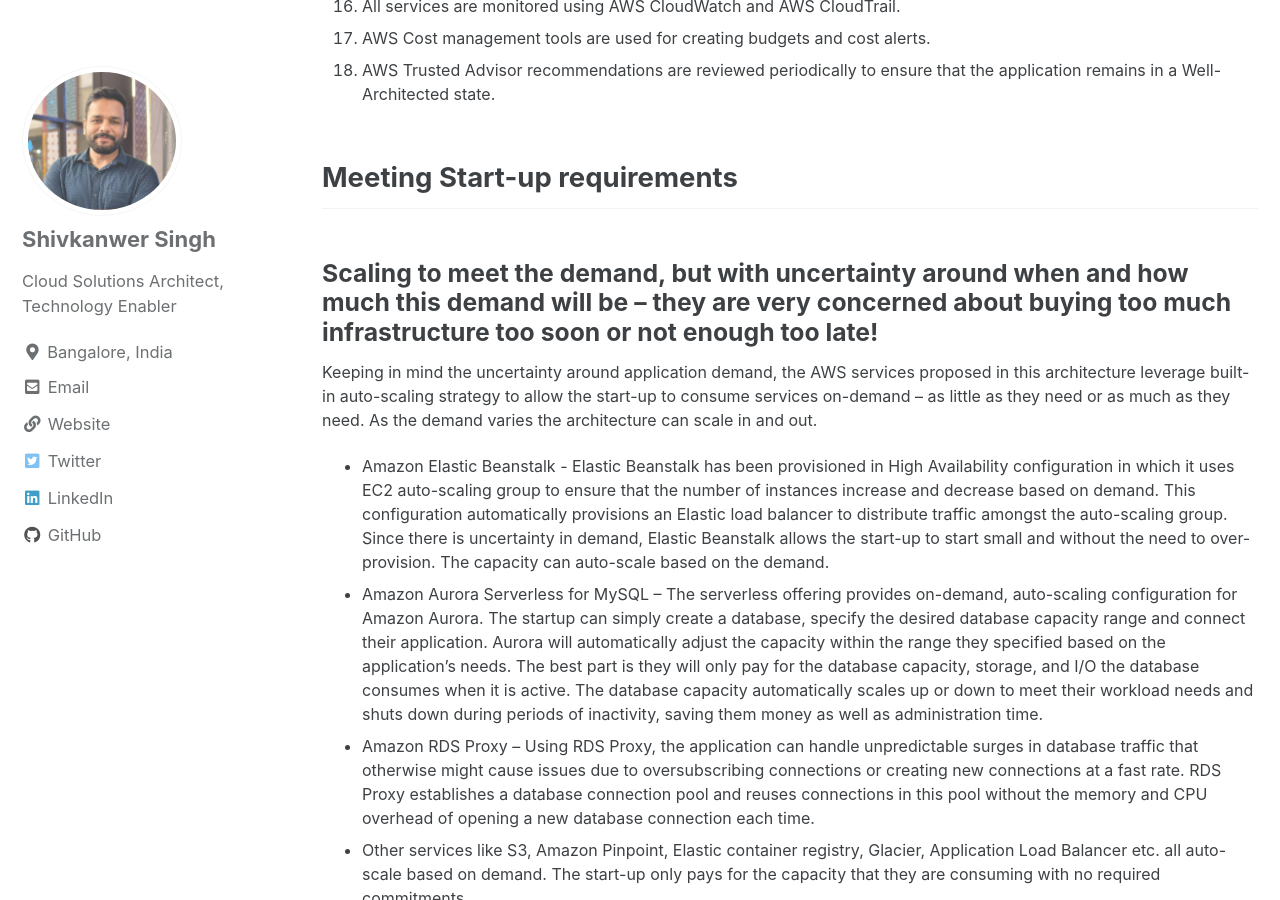
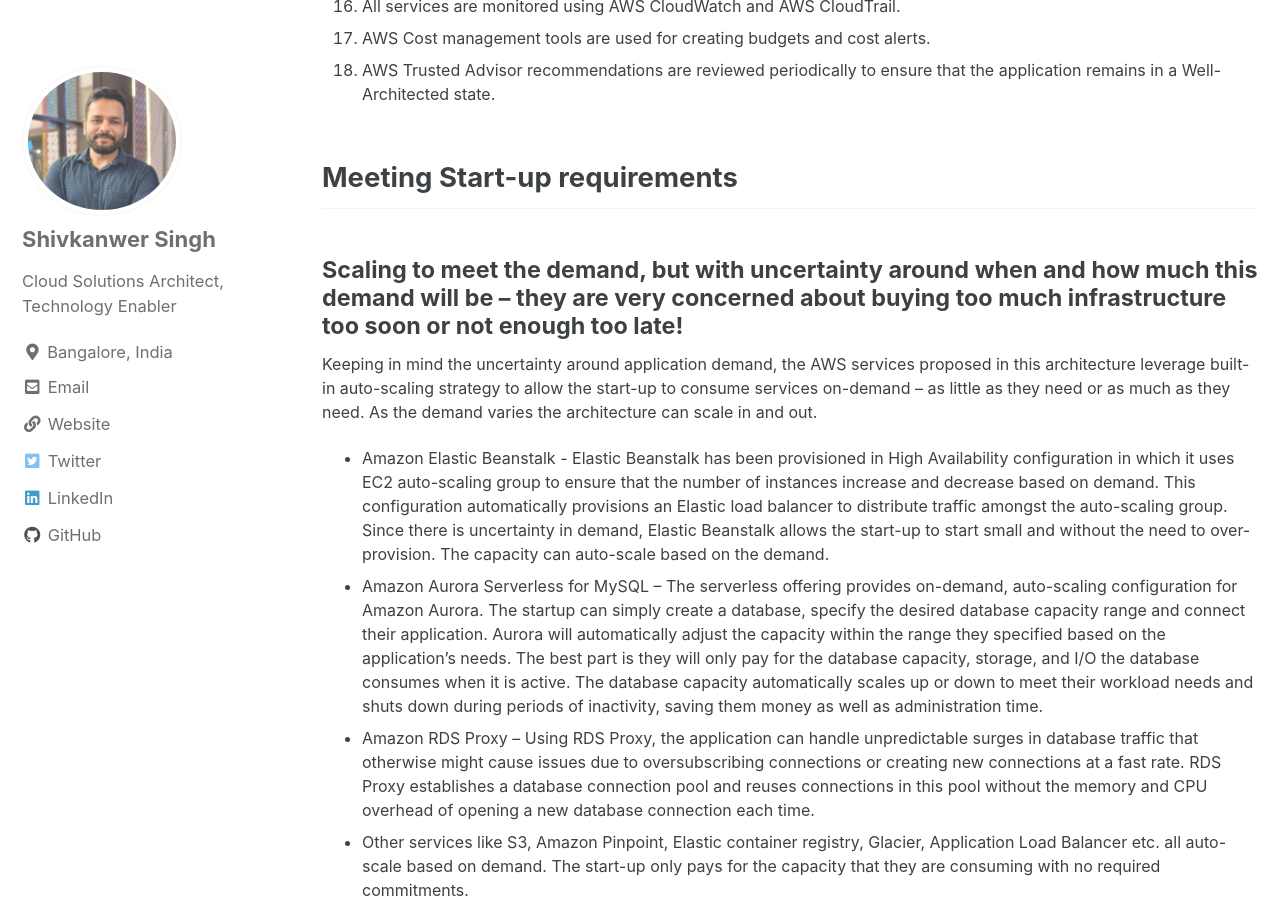
Before and after one commit to shivkanwer/shivkanwer.github.io, a Jekyll site: the page built from _posts/2023-08-27-aws-architecture-design-a-start-up-case-study.md, in a window 1280 px wide and 900 px high, scrolled down 3229 px. Built offline with Jekyll 4.4.1, drawn with Linux system fonts in a browser that asks for light colours; cached includes are drawn as plain includes; comment, search, counter and statistics services are not loaded.

Commit message:
Format update

```diff
--- a/_posts/2023-08-27-aws-architecture-design-a-start-up-case-study.md
+++ b/_posts/2023-08-27-aws-architecture-design-a-start-up-case-study.md
@@ -65,14 +65,14 @@
 
 ## Meeting Start-up requirements
 
-### Scaling to meet the demand, but with uncertainty around when and how much this demand will be – they are very concerned about buying too much infrastructure too soon or not enough too late!
+#### Scaling to meet the demand, but with uncertainty around when and how much this demand will be – they are very concerned about buying too much infrastructure too soon or not enough too late!
 Keeping in mind the uncertainty around application demand, the AWS services proposed in this architecture leverage built-in auto-scaling strategy to allow the start-up to consume services on-demand – as little as they need or as much as they need. As the demand varies the architecture can scale in and out.
 - Amazon Elastic Beanstalk - Elastic Beanstalk has been provisioned in High Availability configuration in which it uses EC2 auto-scaling group to ensure that the number of instances increase and decrease based on demand. This configuration automatically provisions an Elastic load balancer to distribute traffic amongst the auto-scaling group. Since there is uncertainty in demand, Elastic Beanstalk allows the start-up to start small and without the need to over-provision. The capacity can auto-scale based on the demand.
 - Amazon Aurora Serverless for MySQL – The serverless offering provides on-demand, auto-scaling configuration for Amazon Aurora. The startup can simply create a database, specify the desired database capacity range and connect their application. Aurora will automatically adjust the capacity within the range they specified based on the application’s needs. The best part is they will only pay for the database capacity, storage, and I/O the database consumes when it is active. The database capacity automatically scales up or down to meet their workload needs and shuts down during periods of inactivity, saving them money as well as administration time.
 - Amazon RDS Proxy – Using RDS Proxy, the application can handle unpredictable surges in database traffic that otherwise might cause issues due to oversubscribing connections or creating new connections at a fast rate. RDS Proxy establishes a database connection pool and reuses connections in this pool without the memory and CPU overhead of opening a new database connection each time.
 - Other services like S3, Amazon Pinpoint, Elastic container registry, Glacier, Application Load Balancer etc. all auto-scale based on demand. The start-up only pays for the capacity that they are consuming with no required commitments.
 
-### Disaster Recovery planning:
+#### Disaster Recovery planning:
 Based on the start-up requirements and their dependency on this application, a Warm standby disaster recovery strategy is suggested in this case to minimize the recovery time:
 - Pre-provision the networking infrastructure like VPC, Subnets, Internet Gateway, NAT Gateway etc. in the secondary region.
 - Starting with the application tier, a warm standby of the Elastic Beanstalk environment is provisioned in the secondary region. To optimize the cost the environment is kept is kept at minimal scale. Route 53 failover strategy will be leveraged to route the traffic to standby region in case of a failure in the primary region.
@@ -82,31 +82,31 @@
 - On every release the DevOps process is utilized to deploy the new version of the application in both Primary and Secondary regions. This keeps the secondary region up to date with any application changes. However, the AWS DevOps services are region scoped and do not provide built-in disaster recovery or geo-replication features, in case of disaster the startup could lose the ability to do code check-ins and perform on-demand application deployment. AWS recommends creating two repositories in different regions and configuring Git client to push changes to both respositores at once.
 - Amazon Cognito is one of the most critical services in this architecture and servers as the entry point for users. Unfortunately, it is a region scoped service and does not support built-in disaster recovery to the secondary region. AWS provides guidance on developing custom solution for replicating user pools across regions. Since this is the most crucial service it is advisable to put development effort into building a custom replication solution. Here is an example of one way of achieving this [How UnitedHealth Group Improved Disaster Recovery for Machine-to-Machine Authentication](https://aws.amazon.com/blogs/architecture/how-unitedhealth-group-improved-disaster-recovery-for-machine-to-machine-authentication/). However, in case the development effort is very high, advice is to explore similar 3rd party solutions like *Azure AD B2C*, *Okta* etc. which offer built-in DR.
 
-### Manage user identities & sync user specific data across multiple devices
+#### Manage user identities & sync user specific data across multiple devices
 Amazon Cognito is used for handling user authentication and authorization for the application. Amazon Cognito Sync is a feature of Cognito that enables cross-device syncing of application-related user data. This feature can be used to synchronize user profile data across mobile devices and web applications.
 
-### Ability to run analytics on top of collected data, with analytics they should be able to visualize & understand app data usage:
+#### Ability to run analytics on top of collected data, with analytics they should be able to visualize & understand app data usage:
 - Amazon Pinpoint is an AWS service that start-up can use to engage with their customers across multiple channels. Using Amazon Pinpoint start-up can analyse and understand their application usage as well as customer behaviour. They can get insights like how many customers use their application, which features does the customer use most, retention rate etc. They can use this data to improve the usability of their application and to increase customer engagement, satisfaction, and retention. Amazon Pinpoint also offers visualization features.
 - Amazon Pinpoint can save the collected data for up to 90 days. To keep the data for long term analytics and compliance requirements, the data is moved to S3 bucket. Additionally, the start-up can use Amazon QuickSight to perform advanced analytics and create interactive dashboards.
 
-### Ability for Service Providers to send notifications to consumer:
+#### Ability for Service Providers to send notifications to consumer:
 Amazon Pinpoint is used for sending push notifications to the customers.
 
-### Ability to configure their database and data access layer for high performance and throughput:
+#### Ability to configure their database and data access layer for high performance and throughput:
 Amazon Aurora Serverless for MySQL database is recommended for the start-up in this scenario. Amazon Aurora delivers 5x performance and throughput over stock MySQL. The serverless offering provides on-demand, auto-scaling configuration for Amazon Aurora. This will allow the start-up to run their database in AWS without managing database capacity. Manually managing database capacity can take up valuable time and can lead to inefficient use of database resources. With Aurora Serverless, they can simply create a database, specify the desired database capacity range, and connect their application. Aurora will automatically adjust the capacity within the range they specified based on the application’s needs. The best part is they will only pay for the database capacity, storage, and I/O the database consumes when it is active. The database capacity automatically scales up or down to meet their workload needs and shuts down during periods of inactivity, saving them money as well as administration time.
 
-### Effective distribution of load:
+#### Effective distribution of load:
 The architecture proposes multi-level traffic distribution:
 - Level 1: To handle cross-region traffic routing and failover, the architecture makes use of Route 53.
 - Level 2: To enable load balancing at the instance level, the Elastic Beanstalk environment is equipped with an Application Load Balancer to distribute traffic among the multiple EC2 instances hosting the application workload.
 
-### A self-healing infrastructure that recovers from failed service instances:
+#### A self-healing infrastructure that recovers from failed service instances:
 All the services proposed for this architecture leverage the AWS Availability Zones to ensure high availability and resilience:
 - Route 53 is a global service and offers 100% availability SLA. Application Load Balancer is inherently HA with built-in support for leveraging multiple AZs.
 - Both Elastic Beanstalk and Amazon Aurora ensure high availability by leveraging the multi-AZ deployment.
 - Other services like Amazon S3, Amazon Cognito, KMS, Amazon Pinpoint, Kinesis Data Firehose, AWS DevOps services etc. are region scoped and inherently highly available. These services are built to leverage multiple availability zones and any infrastructure issues are automatically mitigated to ensure resiliency.
 
-### Security of data at rest and in transit:
+#### Security of data at rest and in transit:
 The proposed architecture relies on multiple services for storing and accessing the data:
 - Amazon Aurora Serverless for MySQL – Data at rest is encrypted using Keys from AWS Key Management Service. The encryption is applied to not only the data at rest but also to the automated backups, snapshots, and replicas of the database. Amazon Aurora uses SSL/TLS to secure data in transit.
 - Amazon S3 – Data at rest is encrypted using Keys from AWS Key Management Service. Data in transit is protected using SSL/TLS.
@@ -118,15 +118,15 @@
 - Data to and from application – AWS Certificate Manager is used to store and access SSL certificates used by various services to protect the data to and from the application.
 - AWS CodeCommit – CodeCommit repositories are automatically encrypted at rest. No customer action is required. CodeCommit also encrypts repository data in transit. You can use either the HTTPS protocol, the SSH protocol, or both with CodeCommit repositories.
 
-### Securing access to the environment as the delivery team expands:
+#### Securing access to the environment as the delivery team expands:
 Delivery team or any other stakeholders are given access to AWS environment through AWS Identity and Access Management (IAM). IAM user groups have been leveraged to provide required permissions to users with different roles like Admins, Developers, Testers etc. The principle of least privileges has been followed. As the team expands new users can be easily added to the different groups based on their roles and given the required permissions automatically.
 
-### An archival strategy for inactive objects greater than 6 months:
+#### An archival strategy for inactive objects greater than 6 months:
 Data collected as part of Amazon Pinpoint to analyze the application usage will be stored in Amazon S3. After a period of 6 months data will be automatically archived to the Glacier by using the lifecycle management policies.
 
-### Ability to easily manage and replicate multiple environments based on their blueprint architecture:
+#### Ability to easily manage and replicate multiple environments based on their blueprint architecture:
 Infrastructure as Code (IaC) approach is followed to create templates describing all the AWS resource required to set up the complete infrastructure for this application. This is accomplished through AWS CloudFormation Service. Using AWS CloudFormation, the start-up can easily bring up multiple environments on demand or use this methodology to quickly replicate the infrastructure in different regions.
 
-## References:
+### References:
 - [Resilience in AWS CodeCommit](https://docs.aws.amazon.com/codecommit/latest/userguide/disaster-recovery-resiliency.html)
 - [How UnitedHealth Group Improved Disaster Recovery for Machine-to-Machine Authentication](https://aws.amazon.com/blogs/architecture/how-unitedhealth-group-improved-disaster-recovery-for-machine-to-machine-authentication/)
```
